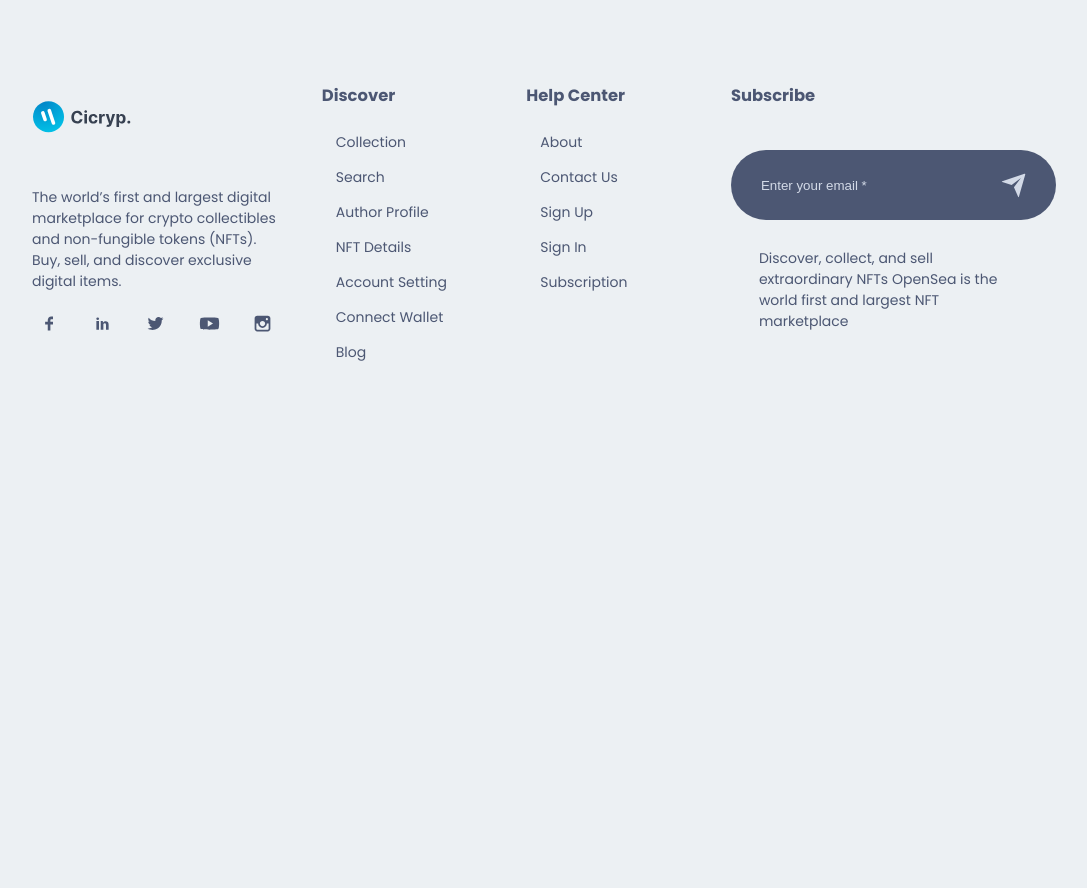
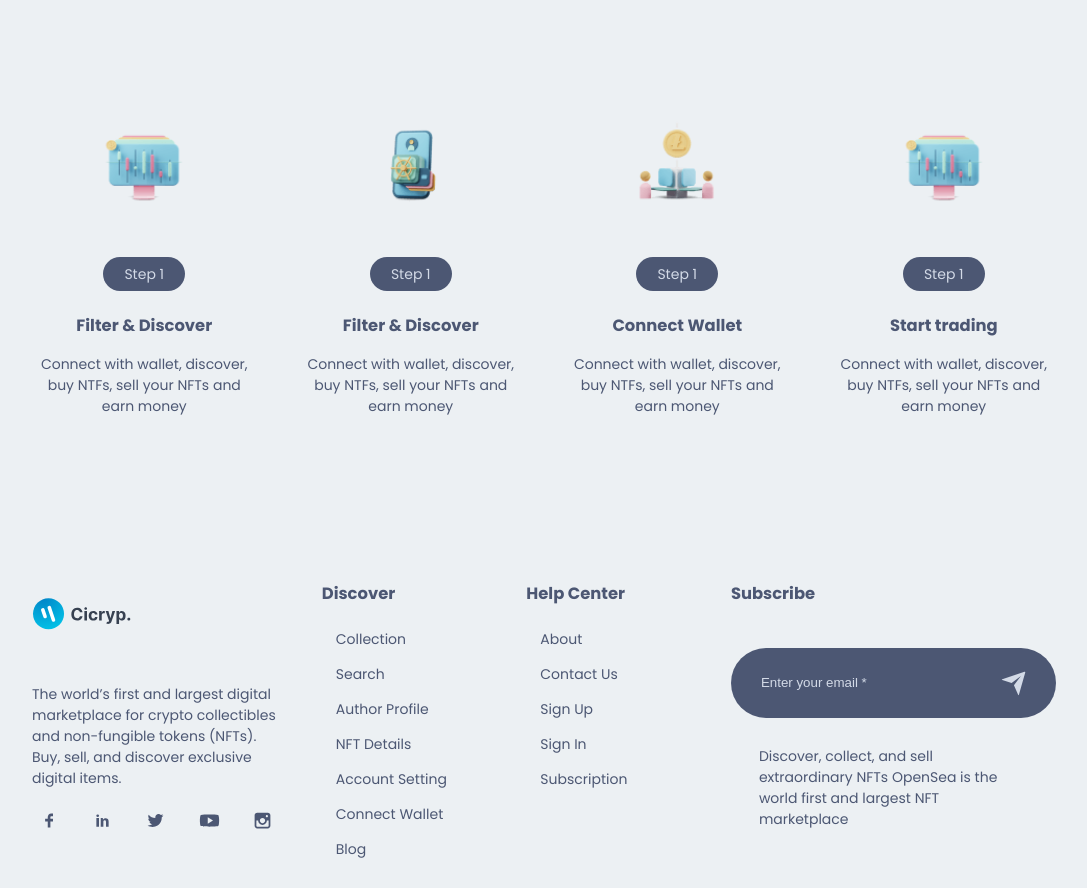
Before and after one commit to Hadhemi33/Template-NFTMarketplacearket, a Next.js app: page / in a window 1280 px wide. Shown: the part 792-1680 px from the top of the page, without its empty margins (96-1183 px from the left). Before the commit the page ends 1183 px from the top, so only its background shows below. Built offline with nearby package versions, Linux system fonts and the light colour scheme.

Commit message:
Servise Section

```diff
--- /dev/null
+++ b/components/ServiceComponent/Service.jsx
@@ -0,0 +1,82 @@
+import React from 'react'
+import Image from "next/image";
+
+//INTERNAL IMPORT
+import Style from "./Service.module.css";
+import images from "../../img";
+
+
+const Service = () => {
+  return (
+    <div className={Style.service}>
+    <div className={Style.service_box}>
+      <div className={Style.service_box_item}>
+        <Image
+          src={images.service1}
+          alt="Filter & Discover"
+          width={100}
+          height={100}
+        />
+        <p className={Style.service_box_item_step}>
+          <span>Step 1</span>
+        </p>
+        <h3>Filter & Discover</h3>
+        <p>
+          Connect with wallet, discover, buy NTFs, sell your NFTs and earn
+          money
+        </p>
+      </div>
+      <div className={Style.service_box_item}>
+        <Image
+          src={images.service2}
+          alt="Filter & Discover"
+          width={100}
+          height={100}
+        />
+        <p className={Style.service_box_item_step}>
+          <span>Step 1</span>
+        </p>
+        <h3>Filter & Discover</h3>
+        <p>
+          Connect with wallet, discover, buy NTFs, sell your NFTs and earn
+          money
+        </p>
+      </div>
+      <div className={Style.service_box_item}>
+        <Image
+          src={images.service3}
+          alt="Connect Wallet"
+          width={100}
+          height={100}
+        />
+        <p className={Style.service_box_item_step}>
+          <span>Step 1</span>
+        </p>
+        <h3>Connect Wallet</h3>
+        <p>
+          Connect with wallet, discover, buy NTFs, sell your NFTs and earn
+          money
+        </p>
+      </div>
+      <div className={Style.service_box_item}>
+        <Image
+          src={images.service1}
+          alt="Filter & Discover"
+          width={100}
+          height={100}
+        />
+        <p className={Style.service_box_item_step}>
+          <span>Step 1</span>
+        </p>
+        <h3>Start trading</h3>
+        <p>
+          Connect with wallet, discover, buy NTFs, sell your NFTs and earn
+          money
+        </p>
+      </div>
+    </div>
+  </div>
+  )
+}
+
+export default Service
--- /dev/null
+++ b/components/ServiceComponent/Service.module.css
@@ -0,0 +1,38 @@
+
+.service{
+    width: 80%;
+    margin: 3rem auto;
+    margin-block: 8rem;
+}
+
+.service_box{
+    grid-template-columns: repeat(4, 1fr);
+    display: grid;
+    gap: 3rem;
+    text-align: center;
+}
+
+.service_box_item_step{
+    margin-top: 3rem;
+    margin-bottom: 2rem;
+}
+
+.service_box_item_step span{
+    padding: .5rem 1.5rem;
+    border-radius: 5rem;
+    background-color:  var(--icons-color);
+    color: var(--shadow-dark-color);
+}
+
+@media screen and (max-width: 35em) {
+    .service{
+        width: 90%;
+    }
+}
+
+@media screen and (max-width: 50em) {
+    .service_box{
+        grid-template-columns: repeat(2, 1fr);
+        gap: 1rem;
+    }
+}
--- a/components/componentIndex.js
+++ b/components/componentIndex.js
@@ -2,5 +2,6 @@
 import Footer from './Footer/Footer'
 import NavBar from './NavBar/NavBar'
 import HeroSection from './HeroSection/HeroSection'
+import Service from './ServiceComponent/Service'
 
-export { Button, Footer, NavBar, HeroSection };
+export { Button, Footer, NavBar, HeroSection, Service };
--- a/pages/index.js
+++ b/pages/index.js
@@ -2,12 +2,13 @@
 
 //INTERNAL IMPORT
 import Style from "../styles/index.module.css";
-import { HeroSection } from "../components/componentIndex";
+import { HeroSection, Service } from "../components/componentIndex";
 
 const Home = () => {
   return (
     <div className={Style.homePage}>
       <HeroSection />
+      <Service />
     </div>
   );
 };
```
